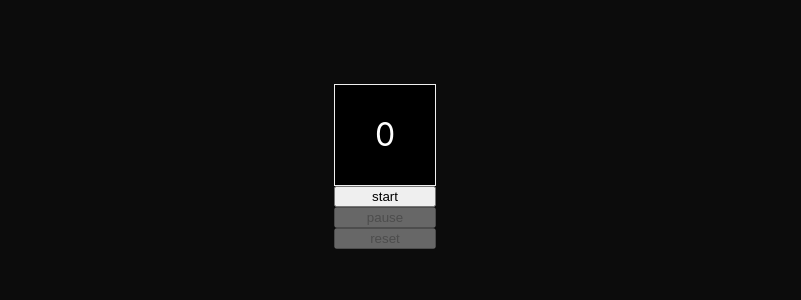
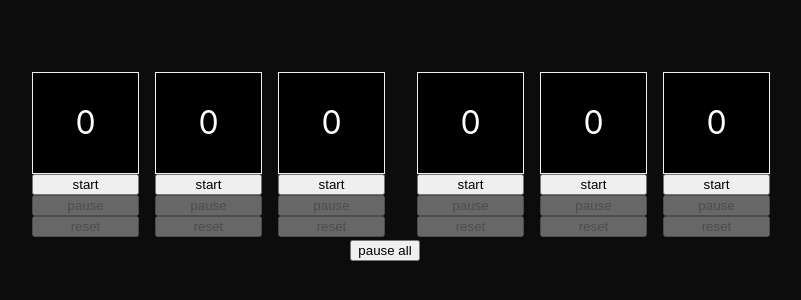
Before and after one commit to keyobs/pocket-pbt, a React (Vite) app: page / in a window 1280 px wide. Shown: the part 234-534 px from the top of the page, without its empty margins (255-1056 px from the left). Built offline with nearby package versions, Linux system fonts and the light colour scheme.

Commit message:
feat(all-timers): use Context to pause/resume all counters

```diff
--- a/src/App.tsx
+++ b/src/App.tsx
@@ -1,10 +1,15 @@
 import "./App.css";
-import Counter from "./components/counter/Counter";
+import AllTimersActionsBar from "./components/allCountersActions/AllCountersActions";
+import TimeProvider from "./components/allCountersActions/AllCountersActionsContext";
+import Timers from "./timers/Timers";
 
 function App() {
   return (
-    <div id="app-container">
-      <Counter />
+    <div id="app-container" className="container">
+      <TimeProvider>
+        <Timers />
+        <AllTimersActionsBar />
+      </TimeProvider>
     </div>
   );
 }
--- /dev/null
+++ b/src/components/allCountersActions/AllCountersActions.tsx
@@ -0,0 +1,17 @@
+import { useTimeContext } from "./useTimeContext";
+import { useTimeDispatchContext } from "./useTimeDispatchContext";
+
+const AllCountersActions = () => {
+  const { isTimePaused } = useTimeContext();
+  const { onPauseTime } = useTimeDispatchContext();
+
+  return (
+    <div>
+      <button onClick={onPauseTime}>
+        {isTimePaused ? "resume all" : "pause all"}
+      </button>
+    </div>
+  );
+};
+
+export default AllCountersActions;
--- /dev/null
+++ b/src/components/allCountersActions/AllCountersActionsContext.tsx
@@ -0,0 +1,21 @@
+import { ReactNode, useState } from "react";
+import { TimeContext } from "./useTimeContext";
+import { TimeDispatchContext } from "./useTimeDispatchContext";
+
+const TimeProvider = ({ children }: { children: ReactNode }) => {
+  const [isTimePaused, setisTimePaused] = useState<boolean | null>(false);
+
+  const onPauseTime = (): void => {
+    setisTimePaused(!isTimePaused);
+  };
+
+  return (
+    <TimeContext.Provider value={{ isTimePaused }}>
+      <TimeDispatchContext.Provider value={{ onPauseTime }}>
+        {children}
+      </TimeDispatchContext.Provider>
+    </TimeContext.Provider>
+  );
+};
+
+export default TimeProvider;
--- /dev/null
+++ b/src/components/allCountersActions/useTimeContext.tsx
@@ -0,0 +1,14 @@
+import { createContext, useContext } from "react";
+
+type TimeContextType = {
+  isTimePaused: boolean | null;
+};
+export const TimeContext = createContext<TimeContextType | null>(null);
+
+export function useTimeContext() {
+  const context = useContext(TimeContext);
+  if (!context) {
+    throw new Error("can't find TimeProvider");
+  }
+  return context;
+}
--- /dev/null
+++ b/src/components/allCountersActions/useTimeDispatchContext.tsx
@@ -0,0 +1,16 @@
+import { createContext, useContext } from "react";
+
+type TimeDispatchContextType = {
+  onPauseTime: () => void;
+};
+
+export const TimeDispatchContext =
+  createContext<TimeDispatchContextType | null>(null);
+
+export function useTimeDispatchContext() {
+  const context = useContext(TimeDispatchContext);
+  if (!context) {
+    throw new Error("can't find TimeDispatchProvider");
+  }
+  return context;
+}
--- a/src/components/counter/Counter.tsx
+++ b/src/components/counter/Counter.tsx
@@ -1,16 +1,19 @@
 import { useEffect, useState } from "react";
 import "./counter.less";
+import { useTimeContext } from "../allCountersActions/useTimeContext";
 
 const Counter = () => {
   const [count, setCount] = useState(0);
   const [isPaused, setIsPaused] = useState(false);
 
+  const { isTimePaused } = useTimeContext();
+
   useEffect(() => {
-    if (count > 0 && !isPaused) {
+    if (count > 0 && !isPaused && !isTimePaused) {
       const timer = setTimeout(() => setCount(count - 1), 1000);
       return () => clearTimeout(timer);
     }
-  }, [count, isPaused]);
+  }, [count, isPaused, isTimePaused]);
 
   const onReset = () => {
     setCount(0);
--- a/src/components/counter/counter.less
+++ b/src/components/counter/counter.less
@@ -5,7 +5,7 @@
 
   .time {
     display: flex;
-    width: 100px;
+    width: 105px;
     height: 100px;
     justify-content: center;
     align-items: center;
--- /dev/null
+++ b/src/timers/Timers.tsx
@@ -0,0 +1,24 @@
+import Counter from "../components/counter/Counter";
+import "./timers.less";
+
+const Timers = () => {
+  return (
+    <div className="timers">
+      <div className="teamTimers"></div>
+      <div className="teamTimers">
+        {Array.from({ length: 2 }).map((_, index) => (
+          <Counter key={index} />
+        ))}
+        <Counter />
+      </div>
+      <div className="teamTimers">
+        {Array.from({ length: 2 }).map((_, index) => (
+          <Counter key={index} />
+        ))}
+        <Counter />
+      </div>
+    </div>
+  );
+};
+
+export default Timers;
--- /dev/null
+++ b/src/timers/timers.less
@@ -0,0 +1,11 @@
+.timers {
+  display: flex;
+  width: 100%;
+  column-gap: 2rem;
+
+  .teamTimers {
+    display: flex;
+    width: 50%;
+    column-gap: 1rem;
+  }
+}
```
